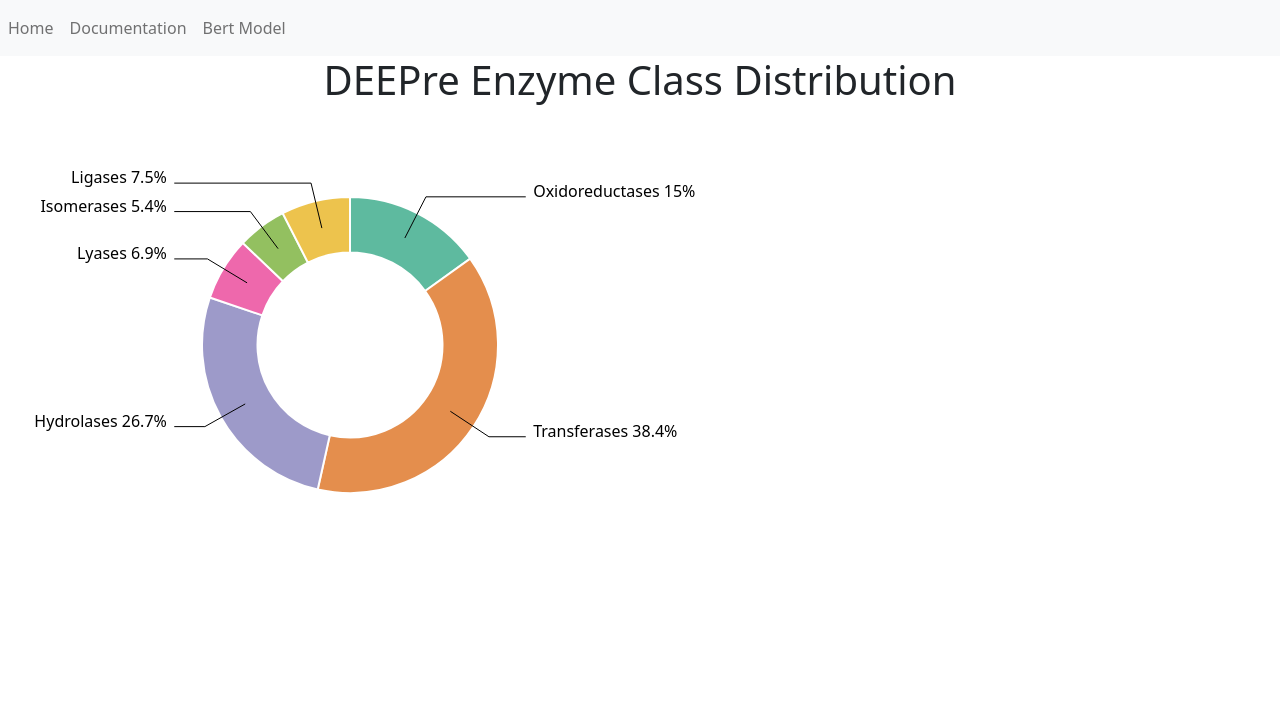
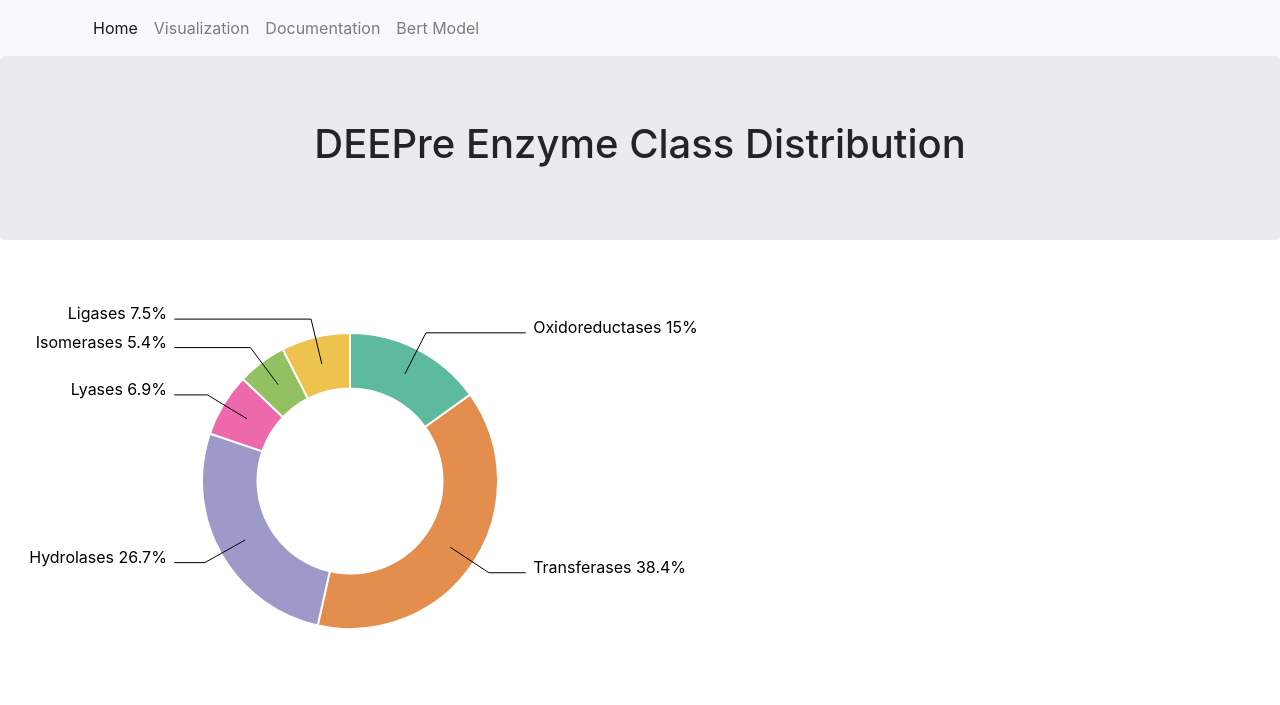
Before and after one commit to mapinto25/flask_protein_capstone, a Flask app: page /visualization in a window 1280 px wide. Shown: the top 705 px of the page. Run offline with Flask 2, Linux system fonts and the light colour scheme; some libraries are stand-ins or nearby versions.

Commit message:
Updated the nav bars and centered everything

```diff
--- a/flask_enzyme/templates/doc.html
+++ b/flask_enzyme/templates/doc.html
@@ -17,6 +17,7 @@
 <body>
 
 <nav class="navbar navbar-expand-lg navbar-light bg-light">
+    <div class="container">
         <div class="collapse navbar-collapse" id="navbarText">
           <ul class="navbar-nav mr-auto">
             <li class="nav-item active">
@@ -33,12 +34,14 @@
             </li>
           </ul>
         </div>
+    </div>
 </nav>
 
  <div class="jumbotron text-center" style="margin-bottom:0">
     <h1>Documentation</h1>
 </div>
 
+<div class="container">
     <div class="bs-example">
         <div class="accordion" id="accordionExample">
             <div class="card">
@@ -91,5 +94,6 @@
             </div>
         </div>
     </div>
+</div>
 </body>
 </html>
--- a/flask_enzyme/templates/viz.html
+++ b/flask_enzyme/templates/viz.html
@@ -6,14 +6,22 @@
     <script src="https://d3js.org/d3.v5.min.js"></script>
     <link rel="stylesheet" href="style.css" />
     <link href="https://cdn.jsdelivr.net/npm/bootstrap@5.0.0-beta3/dist/css/bootstrap.min.css" rel="stylesheet" integrity="sha384-eOJMYsd53ii+scO/bJGFsiCZc+5NDVN2yr8+0RDqr0Ql0h+rP48ckxlpbzKgwra6" crossorigin="anonymous">
+    <link rel="stylesheet" href="https://stackpath.bootstrapcdn.com/bootstrap/4.5.2/css/bootstrap.min.css">
+    <script src="https://code.jquery.com/jquery-3.5.1.min.js"></script>
+    <script src="https://cdn.jsdelivr.net/npm/popper.js@1.16.1/dist/umd/popper.min.js"></script>
+    <script src="https://stackpath.bootstrapcdn.com/bootstrap/4.5.2/js/bootstrap.min.js"></script>
     <title>DEEPre Enzyme Class Distribution Bar Chart</title>
   </head>
   <body>
     <nav class="navbar navbar-expand-lg navbar-light bg-light">
+      <div class="container">
           <div class="collapse navbar-collapse" id="navbarText">
             <ul class="navbar-nav mr-auto">
               <li class="nav-item active">
                 <a class="nav-link" href="/">Home</a>
+              </li>
+              <li class="nav-item">
+                <a class="nav-link" href="/visualization">Visualization</a>
               </li>
               <li class="nav-item">
                 <a class="nav-link" href="/documentation">Documentation</a>
@@ -23,8 +31,12 @@
               </li>
             </ul>
           </div>
+      </div>
     </nav>
-    <h1 style="text-align: center">DEEPre Enzyme Class Distribution</h1>
+    <div class="jumbotron text-center" style="margin-bottom:0">
+      <h1>DEEPre Enzyme Class Distribution</h1>
+    </div>
+    <!-- <h1 style="text-align: center">DEEPre Enzyme Class Distribution</h1> -->
     <p style="text-align: center">
     </p>
     <!-- Create a div where the graph will take place -->
```
Also changed, not shown: flask_enzyme/templates/bert.html (+15 -1 lines). Lines whose indentation alone changed are shown as unchanged.
